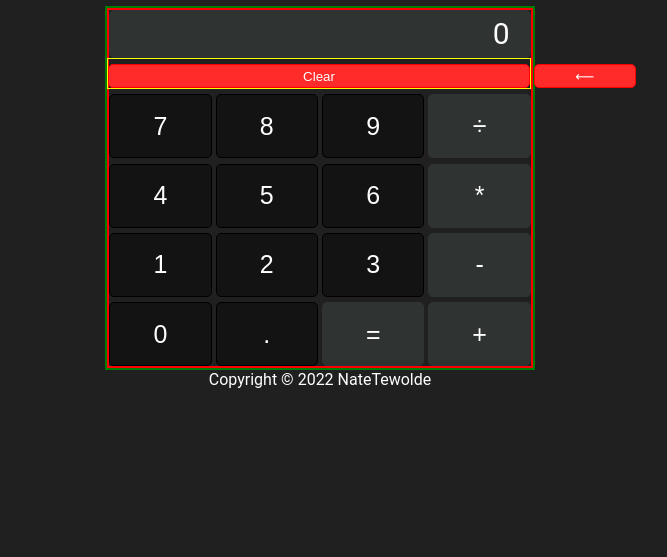
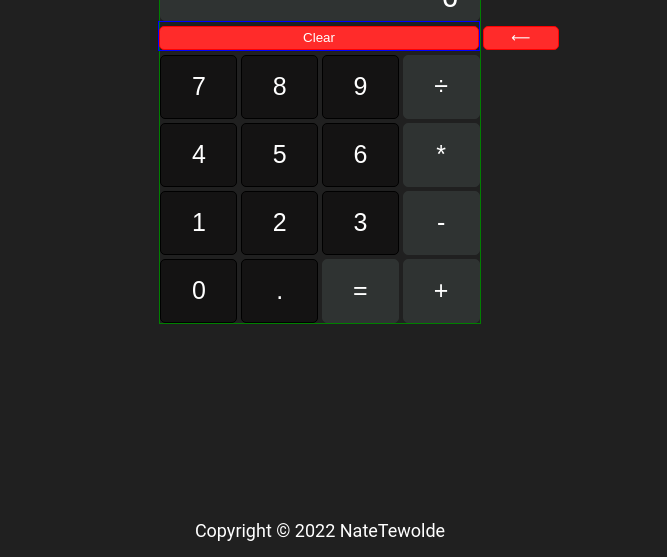
Before and after one commit to NateTewolde/Calculator, a plain HTML site: page index.html in a window 1280 px wide. Shown: the part 243-800 px from the top of the page, without its empty margins (320-987 px from the left). Drawn offline with Linux system fonts and the light colour scheme.

Commit message:
Adjust the width of the buttons for a slimmer look and have the header and footer be at the top and bottom of the page

```diff
--- a/style.css
+++ b/style.css
@@ -1,3 +1,5 @@
+@import url("https://fonts.googleapis.com/css2?family=Source+Code+Pro:wght@200&family=VT323&display=swap");
+
 body {
   height: 100vh;
   margin: 0;
@@ -6,18 +8,18 @@ body {
   display: flex;
   flex-direction: column;
   justify-content: center;
+  justify-content: space-between;
   align-items: center;
   background-color: rgb(32, 32, 32);
   color: rgb(255, 255, 255);
 }
 #container {
-  border: 2px solid green;
 }
 .calculator {
   display: flex;
   flex-direction: column;
   align-items: end;
-  border: 2px solid red;
+  border: 1px solid green;
 }
 
 button {
@@ -31,7 +33,7 @@ button {
   background-color: rgb(20, 19, 19);
   border: 1px solid black;
   font-size: 25px;
-  width: 8vw;
+  width: 6vw;
   height: 8vh;
 }
 
@@ -39,18 +41,12 @@ button {
 .backspaceBtn {
   background-color: rgb(255, 43, 42);
   border: 1px solid red;
-  width: max-content;
 }
 
 .red-row {
-  margin-right: 0;
   width: 100%;
   white-space: nowrap;
-  border: solid 1px yellow;
-}
-.backspaceBtn {
-  width: 8vw;
-  height: 3vh;
+  border: 1px solid blue;
 }
 
 .clearBtn {
@@ -59,10 +55,15 @@ button {
   height: 3vh;
 }
 
+.backspaceBtn {
+  width: 6vw;
+  height: 3vh;
+}
+
 .operatorBtn,
 .equalBtn,
 .display {
-  width: 8vw;
+  width: 6vw;
   height: 8vh;
   background-color: rgb(47, 51, 50);
   border: 1px solid rgb(47, 51, 50);
@@ -80,3 +81,12 @@ button {
   box-sizing: border-box;
   font-size: 30px;
 }
+
+.footer {
+  padding-bottom: 16px;
+  padding-top: 64px;
+  font-size: 18px;
+}
+.header {
+  font-family: "Source Code Pro", monospace;
+}
```
